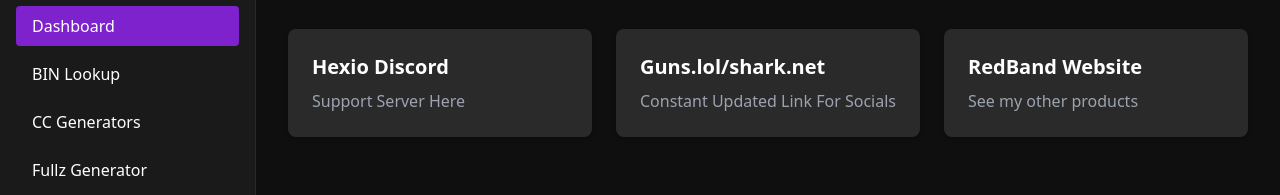
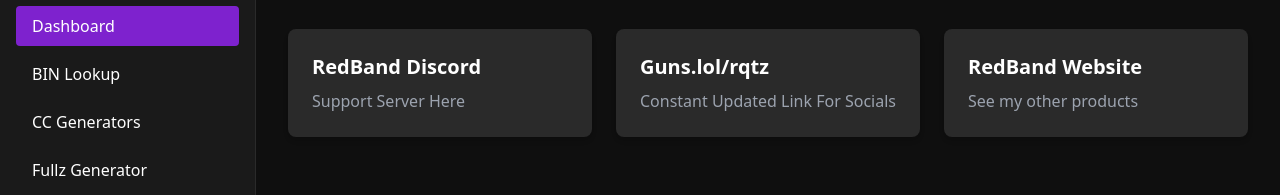
Before and after one commit to yunokv/kryx, a plain HTML site: page home.html in a window 1280 px wide. Shown: the part 103-298 px from the top of the page. Drawn offline with nearby package versions, Linux system fonts and the light colour scheme.

Commit message:
home.html

```diff
--- a/home.html
+++ b/home.html
@@ -45,12 +45,12 @@
 
     <div class="grid grid-cols-1 md:grid-cols-3 gap-6 mt-8">
       <a href="https://discord.gg/wdNrDjPeFs" target="_blank" class="block bg-[#2a2a2a] hover:bg-purple-700 transition p-6 rounded-lg shadow-md">
-        <h3 class="text-xl font-bold mb-2">Hexio Discord</h3>
+        <h3 class="text-xl font-bold mb-2">RedBand Discord</h3>
         <p class="text-gray-400">Support Server Here</p>
       </a>
 
       <a href="https://guns.lol/rqtz" target="_blank" class="block bg-[#2a2a2a] hover:bg-purple-700 transition p-6 rounded-lg shadow-md">
-        <h3 class="text-xl font-bold mb-2">Guns.lol/shark.net</h3>
+        <h3 class="text-xl font-bold mb-2">Guns.lol/rqtz</h3>
         <p class="text-gray-400">Constant Updated Link For Socials</p>
       </a>
 
```
